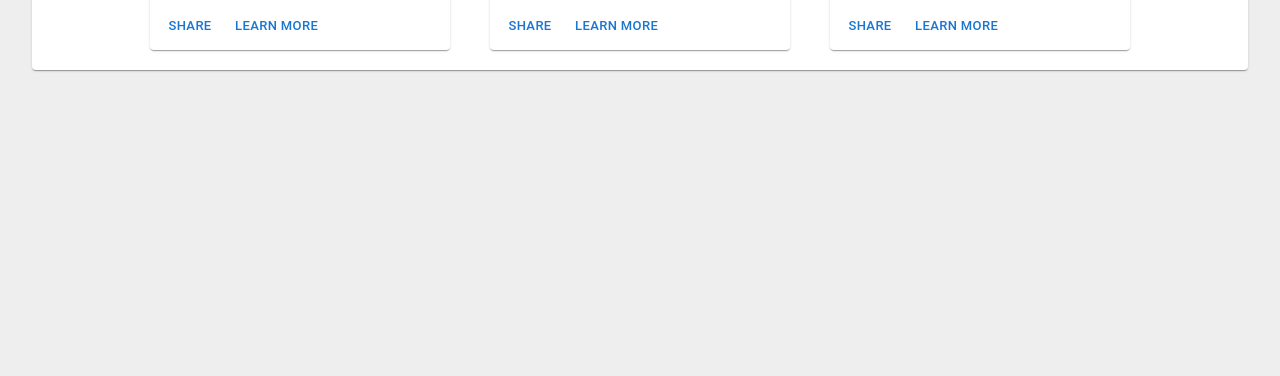
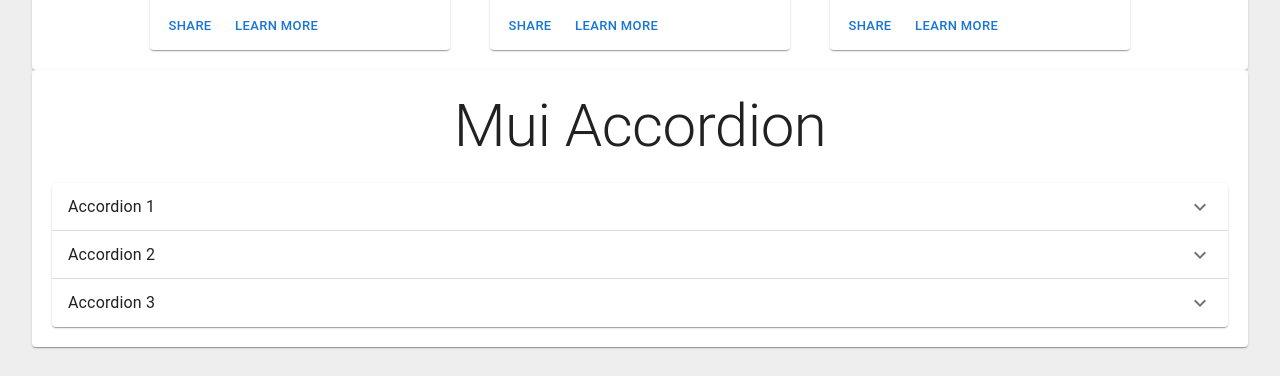
Before and after one commit to atultingre/mui-react, a React (Create React App) app: page / in a window 1280 px wide. Shown: the part 10563-10939 px from the top of the page. Before the commit the page ends 10665 px from the top, so only its background shows below. Built offline with nearby package versions, Linux system fonts and the light colour scheme.

Commit message:
MUI Accordion

```diff
--- a/src/App.js
+++ b/src/App.js
@@ -13,6 +13,7 @@ import MuiStack from "./components/MuiStack";
 import MuiGrid from "./components/MuiGrid";
 import MuiPaper from "./components/MuiPaper";
 import MuiCard from "./components/MuiCard";
+import MuiAccordion from "./components/MuiAccordion";
 
 function App() {
   return (
@@ -31,6 +32,7 @@ function App() {
       <MuiGrid/>
       <MuiPaper/>
       <MuiCard/>
+      <MuiAccordion/>
     </div>
   );
 }
--- /dev/null
+++ b/src/components/MuiAccordion.js
@@ -0,0 +1,90 @@
+import React, { useState } from "react";
+import ExpandMoreIcon from "@mui/icons-material/ExpandMore";
+import {
+  Accordion,
+  AccordionDetails,
+  AccordionSummary,
+  Box,
+  Paper,
+  Typography,
+} from "@mui/material";
+
+const MuiAccordion = () => {
+  const [expanded, setExpanded] = useState(false);
+
+  const handleChange = (panel) => (isExpanded) => {
+    setExpanded(isExpanded ? panel : false);
+  };
+
+  return (
+    <Box>
+      <Paper sx={{ padding: "20px" }}>
+        <Typography variant="h2" gutterBottom>
+          Mui Accordion
+        </Typography>
+        <Accordion
+          expanded={expanded === "panel1"}
+          onChange={handleChange("panel1")}
+        >
+          <AccordionSummary
+            id="panel1-header"
+            aria-controls="panel1-content"
+            expandIcon={<ExpandMoreIcon />}
+          >
+            <Typography>Accordion 1</Typography>
+          </AccordionSummary>
+          <AccordionDetails>
+            <Typography>
+              Lorem ipsum dolor sit amet consectetur adipisicing elit. A,
+              labore! Excepturi quas illo laudantium architecto alias!
+              Laboriosam ducimus velit officiis, voluptatum cumque quasi
+              nesciunt ut obcaecati. Officia labore ad quis.
+            </Typography>
+          </AccordionDetails>
+        </Accordion>
+        <Accordion
+          expanded={expanded === "panel2"}
+          onChange={handleChange("panel2")}
+        >
+          <AccordionSummary
+            id="panel2-header"
+            aria-controls="panel2-content"
+            expandIcon={<ExpandMoreIcon />}
+          >
+            <Typography>Accordion 2</Typography>
+          </AccordionSummary>
+          <AccordionDetails>
+            <Typography>
+              Lorem ipsum dolor sit amet consectetur adipisicing elit. A,
+              labore! Excepturi quas illo laudantium architecto alias!
+              Laboriosam ducimus velit officiis, voluptatum cumque quasi
+              nesciunt ut obcaecati. Officia labore ad quis.
+            </Typography>
+          </AccordionDetails>
+        </Accordion>
+        <Accordion
+          expanded={expanded === "panel3"}
+          onChange={handleChange("panel3")}
+        >
+          <AccordionSummary
+            id="panel3-header"
+            aria-controls="panel3-content"
+            expandIcon={<ExpandMoreIcon />}
+          >
+            <Typography>Accordion 3</Typography>
+          </AccordionSummary>
+          <AccordionDetails>
+            <Typography>
+              Lorem ipsum dolor sit amet consectetur adipisicing elit. A,
+              labore! Excepturi quas illo laudantium architecto alias!
+              Laboriosam ducimus velit officiis, voluptatum cumque quasi
+              nesciunt ut obcaecati. Officia labore ad quis.
+            </Typography>
+          </AccordionDetails>
+        </Accordion>
+      </Paper>
+    </Box>
+  );
+};
+
+export default MuiAccordion;
```
